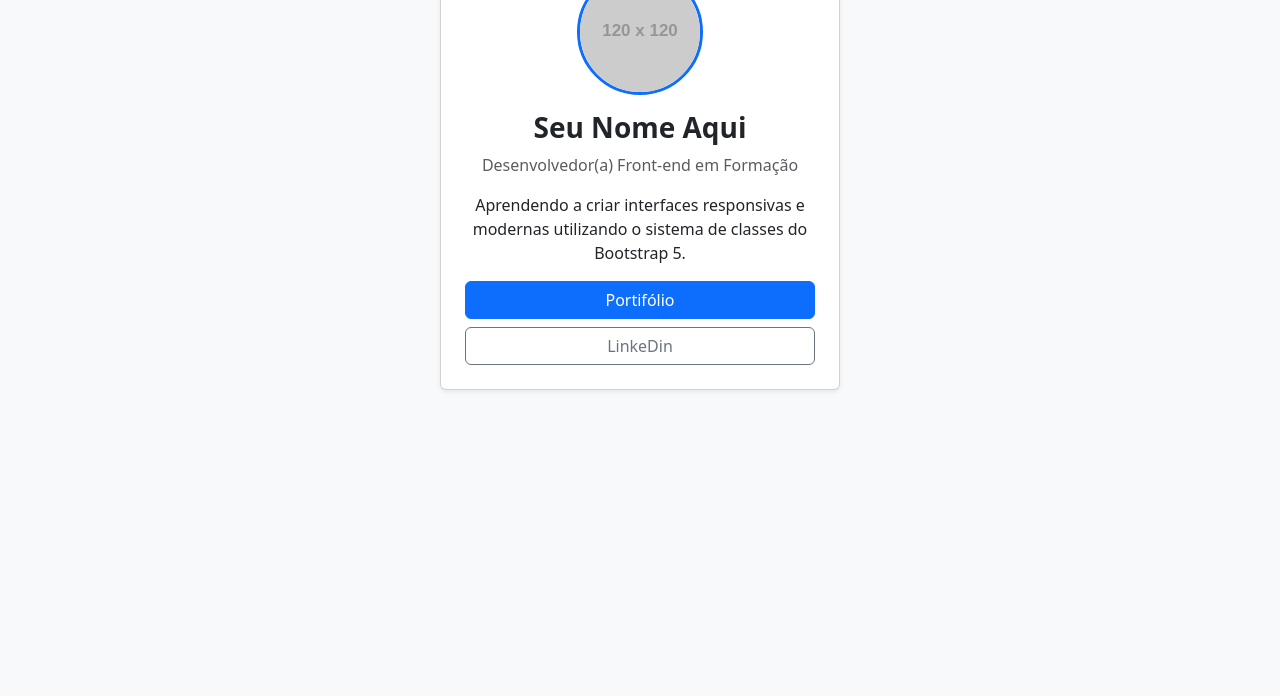
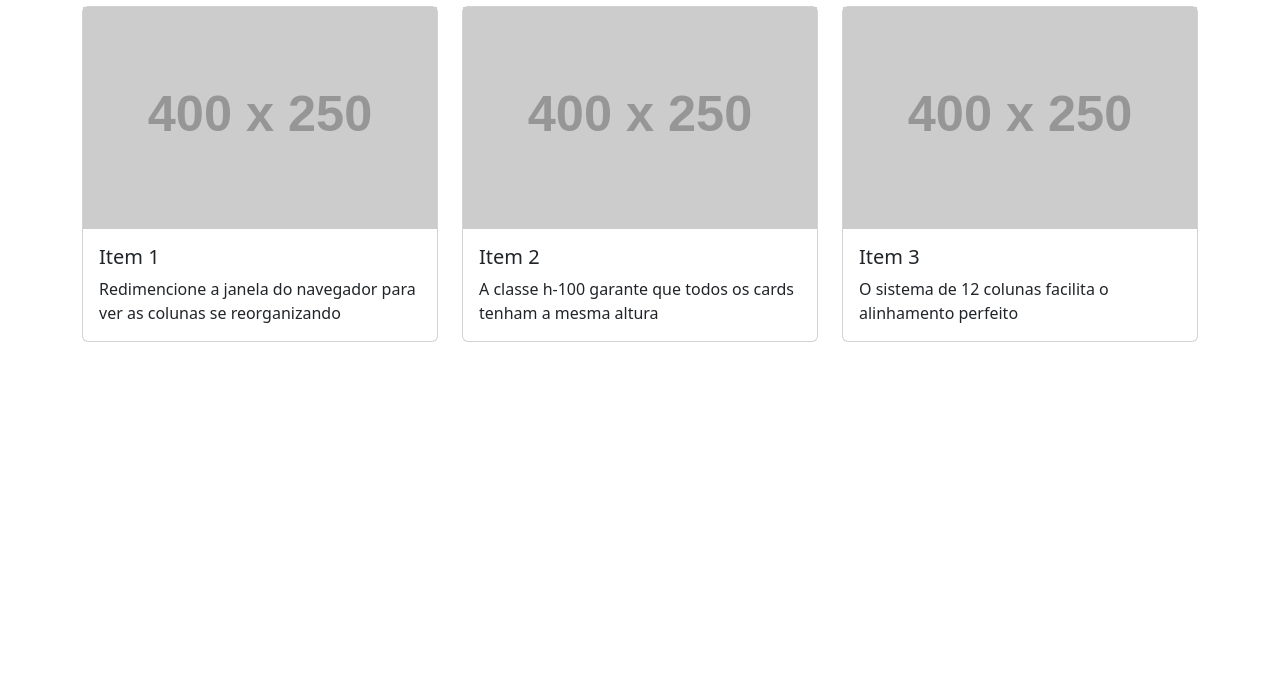
Before and after one commit to malostebianca03/BOOTSTRAP_BIANCA, a plain HTML site: page index.html in a window 1280 px wide. Shown: the part 104-800 px from the top of the page. Drawn offline with nearby package versions, Linux system fonts and the light colour scheme; placeholder pictures from the web are drawn by us.

Commit message:
Add files via upload

```diff
--- a/index.html
+++ b/index.html
@@ -1,26 +1,51 @@
 <!DOCTYPE html>
-<html lang="en">
+<html lang="pt-br">
+
 <head>
     <meta charset="UTF-8">
     <meta name="viewport" content="width=device-width, initial-scale=1.0">
-    <title>Projeto 01 - Cartão de perfil</title>
+    <title>Projeto 02 - grid responsivo</title>
     <link rel="stylesheet" href="https://cdn.jsdelivr.net/npm/bootstrap@5.3.3/dist/css/bootstrap.min.css">
 </head>
-<body class="bg-light">
-   <div class="container mt-5">
-    <div class="card mx-auto shadow-sm" style="max-width:400px;">
-        <div class="card-body text-center p-4">
-            <img src="https://via.placeholder.com/120" class="rounded-circle mb-3 border border-3 border-primary" alt="Foto de perfil">
-            <h3 class="card-title fw-bold">Seu Nome Aqui</h3>
-            <p class="text-muted mb-3">Desenvolvedor(a) Front-end em Formação</p>
-            <p class="card-text">Aprendendo a criar interfaces responsivas e modernas utilizando o sistema de classes do Bootstrap 5.</p>
-            <div class="d-grid gap-2">
-                <a href="#" class="btn btn-primary">Portifólio</a>
-                <a href="#" class="btn btn-outline-secondary">LinkeDin</a>
+
+<body>
+    <div class="container my-5">
+        <h2 class="text-center mb-4">Galeria responsiva</h2>
+
+        <!--adiciona espaçamento entre coluna-->
+        <div class="row g-4">
+            <div class="col-12 col-md-6 col-lg-4">
+                <div class="card h-100">
+                    <img src="https://via.placeholder.com/400x250/9B1003/ffffff?text=foto+1" class="card/img/top" alt="foto 1">
+                    <div class="card-body">
+                        <h5 class="card-title">Item 1</h5>
+                        <p class="card-text">Redimencione a janela do navegador para ver as colunas se reorganizando</p>
+                    </div>
+                </div>
+            </div>
+
+            <div class="col-12 col-md-6 col-lg-4">
+                <div class="card h-100">
+                    <img src="https://via.placeholder.com/400x250/9B111E/ffffff?text=foto+2" class="card/img/top" alt="foto 2">
+                    <div class="card-body">
+                        <h5 class="card-title">Item 2</h5>
+                        <p class="card-text">A classe h-100 garante que todos os cards tenham a mesma altura</p>
+                    </div>
+                </div>
+            </div>
+
+            <div class="col-12 col-md-6 col-lg-4">
+                <div class="card h-100">
+                    <img src="https://via.placeholder.com/400x250/D0312D/ffffff?text=foto+3 " class="card/img/top"  alt="foto 3">
+                    <div class="card-body">
+                        <h5 class="card-title">Item 3</h5>
+                        <p class="card-text">O sistema de 12 colunas facilita o alinhamento perfeito</p>
+                    </div>
+                </div>
             </div>
 
         </div>
     </div>
-   </div>
 </body>
+
 </html>
```
